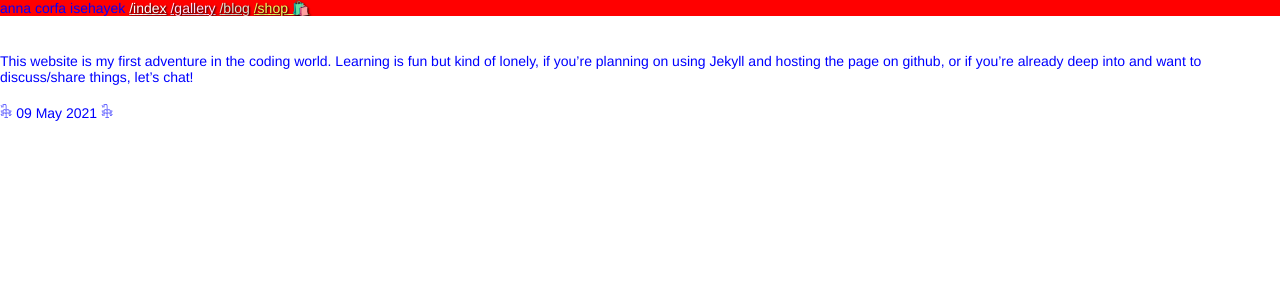
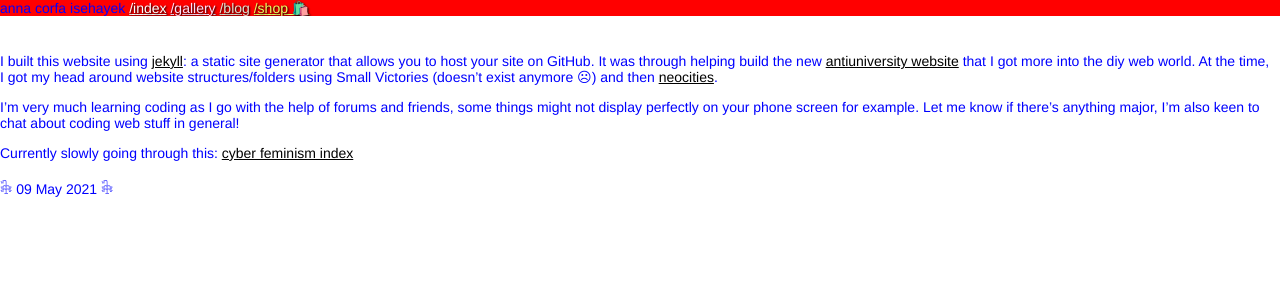
Before and after one commit to kaz-maz/anna-jekyll-site, a Jekyll site: the page built from _posts/2021-05-09-building-a-website.markdown, in a window 1280 px wide. Shown: the top 300 px of the page. Built offline with Jekyll 4.4.1, drawn with Linux system fonts in a browser that asks for light colours.

Commit message:
Index and blog changes

```diff
--- a/_posts/2021-05-09-building-a-website.markdown
+++ b/_posts/2021-05-09-building-a-website.markdown
@@ -3,4 +3,10 @@
 title: 🤖 Building A Website
 ---
 
-This website is my first adventure in the coding world. Learning is fun but kind of lonely, if you're planning on using Jekyll and hosting the page on github, or if you're already deep into and want to discuss/share things, let's chat!
+I built this website using [jekyll](https://jekyllrb.com/): a static site generator that allows you to host your site on GitHub.
+It was through helping build the new [antiuniversity website](https://www.antiuniversity.org/) that I got more into the diy web world. At the time, I got my head around website structures/folders using Small Victories (doesn't exist anymore ☹) and then [neocities](https://neocities.org/).
+
+I'm very much learning coding as I go with the help of forums and friends, some things might not display perfectly on your phone screen for example. Let me know if  there's anything major, I'm also keen to chat about coding web stuff in general!
+
+Currently slowly going through this:
+[cyber feminism index](https://cyberfeminismindex.com/)
```
Also changed, not shown: _posts/2021-05-22-printing-workshop copy.markdown (+4 -5 lines), _posts/2023-03-20-feminist-graphics.markdown (+6 -5 lines), index.html (+6 -5 lines).
